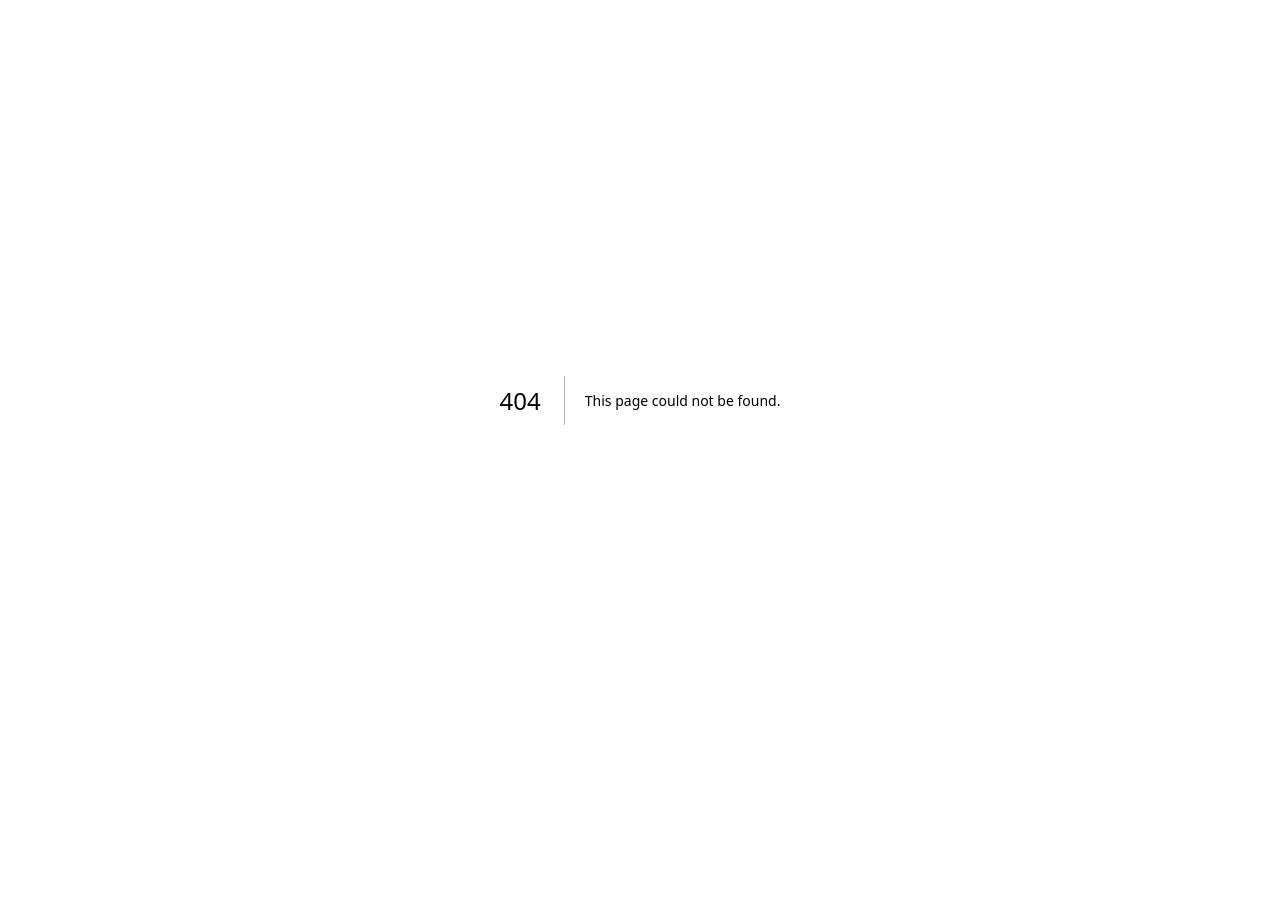
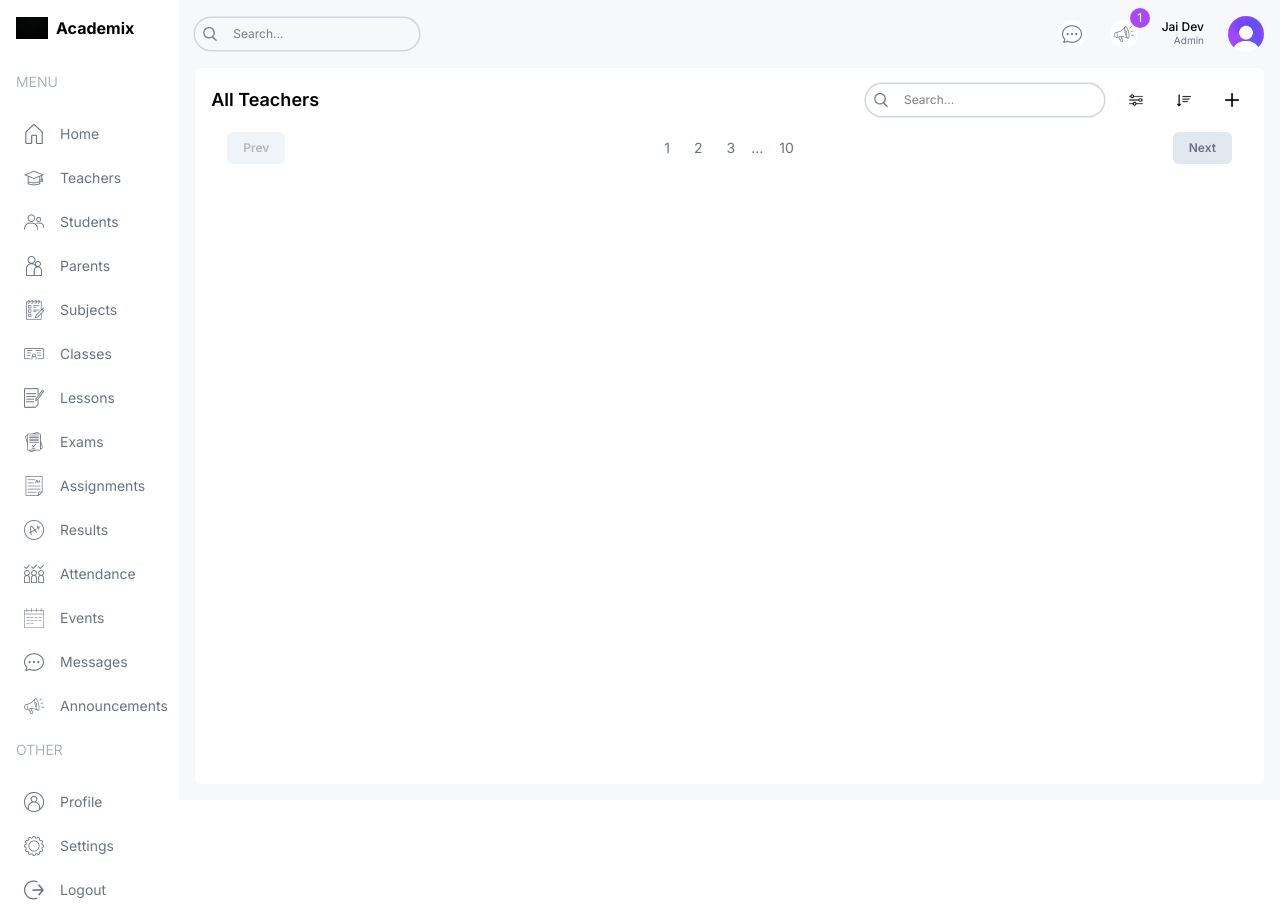
Before and after one commit to iampraneeth1116/Academix, a Next.js app: page /list in a window 1280 px wide. Before the commit this address had no page. Before the commit the page ends 800 px from the top, so only its background shows below. Built offline with nearby package versions, Linux system fonts and the light colour scheme.

Commit message:
added pagination

```diff
--- /dev/null
+++ b/src/app/(dashboard)/list/page.tsx
@@ -0,0 +1,125 @@
+import Image from "next/image";
+import Link from "next/link";
+import Pagination from "@/components/Pagination";
+import TableSearch from "@/components/TableSearch";
+import { role, teachersData } from "@/lib/data";
+
+type Teacher = {
+  id: number;
+  teacherId: string;
+  name: string;
+  email?: string;
+  photo: string;
+  phone: string;
+  subjects: string[];
+  classes: string[];
+  address: string;
+};
+
+const columns = [
+  {
+    header: "Info",
+    accessor: "info",
+  },
+  {
+    header: "Teacher ID",
+    accessor: "teacherId",
+    className: "hidden md:table-cell",
+  },
+  {
+    header: "Subjects",
+    accessor: "subjects",
+    className: "hidden md:table-cell",
+  },
+  {
+    header: "Classes",
+    accessor: "classes",
+    className: "hidden md:table-cell",
+  },
+  {
+    header: "Phone",
+    accessor: "phone",
+    className: "hidden lg:table-cell",
+  },
+  {
+    header: "Address",
+    accessor: "address",
+    className: "hidden lg:table-cell",
+  },
+  {
+    header: "Actions",
+    accessor: "action",
+  },
+];
+
+const TeacherListPage = () => {
+  const renderRow = (item: Teacher) => (
+    <tr
+      key={item.id}
+      className="border-b border-gray-200 even:bg-slate-50 text-sm hover:bg-aPurpleLight"
+    >
+      <td className="flex items-center gap-4 p-4">
+        <Image
+          src={item.photo}
+          alt=""
+          width={40}
+          height={40}
+          className="md:hidden xl:block w-10 h-10 rounded-full object-cover"
+        />
+        <div className="flex flex-col">
+          <h3 className="font-semibold">{item.name}</h3>
+          <p className="text-xs text-gray-500">{item?.email}</p>
+        </div>
+      </td>
+      <td className="hidden md:table-cell">{item.teacherId}</td>
+      <td className="hidden md:table-cell">{item.subjects.join(",")}</td>
+      <td className="hidden md:table-cell">{item.classes.join(",")}</td>
+      <td className="hidden md:table-cell">{item.phone}</td>
+      <td className="hidden md:table-cell">{item.address}</td>
+      <td>
+        <div className="flex items-center gap-2">
+          <Link href={`/list/teachers/${item.id}`}>
+            <button className="w-7 h-7 flex items-center justify-center rounded-full bg-aSky">
+              <Image src="/view.png" alt="" width={16} height={16} />
+            </button>
+          </Link>
+          {role === "admin" && (
+            <button className="w-7 h-7 flex items-center justify-center rounded-full bg-aPurple">
+              <Image src="/delete.png" alt="" width={16} height={16} />
+            </button>
+
+          )}
+        </div>
+      </td>
+    </tr>
+  );
+
+  return (
+    <div className="bg-white p-4 rounded-md flex-1 m-4 mt-0">
+      {/* TOP */}
+      <div className="flex items-center justify-between">
+        <h1 className="hidden md:block text-lg font-semibold">All Teachers</h1>
+        <div className="flex flex-col md:flex-row items-center gap-4 w-full md:w-auto">
+          <TableSearch />
+          <div className="flex items-center gap-4 self-end">
+            <button className="w-8 h-8 flex items-center justify-center rounded-full bg-aYellow">
+              <Image src="/filter.png" alt="" width={14} height={14} />
+            </button>
+            <button className="w-8 h-8 flex items-center justify-center rounded-full bg-aYellow">
+              <Image src="/sort.png" alt="" width={14} height={14} />
+            </button>
+            {role === "admin" && (
+              <button className="w-8 h-8 flex items-center justify-center rounded-full bg-aYellow">
+                <Image src="/plus.png" alt="" width={14} height={14} />
+              </button>
+
+            )}
+          </div>
+        </div>
+      </div>
+      <Pagination />
+    </div>
+  );
+};
+
+export default TeacherListPage;
--- /dev/null
+++ b/src/components/Pagination.tsx
@@ -0,0 +1,24 @@
+const Pagination = () => {
+  return (
+    <div className="p-4 flex items-center justify-between text-gray-500">
+      <button
+        disabled
+        className="py-2 px-4 rounded-md bg-slate-200 text-xs font-semibold disabled:opacity-50 disabled:cursor-not-allowed"
+      >
+        Prev
+      </button>
+      <div className="flex items-center gap-2 text-sm">
+        <button className="px-2 rounded-sm bg-aSky">1</button>
+        <button className="px-2 rounded-sm ">2</button>
+        <button className="px-2 rounded-sm ">3</button>
+        ...
+        <button className="px-2 rounded-sm ">10</button>
+      </div>
+      <button className="py-2 px-4 rounded-md bg-slate-200 text-xs font-semibold disabled:opacity-50 disabled:cursor-not-allowed">
+        Next
+      </button>
+    </div>
+  );
+};
+
+export default Pagination;
```
